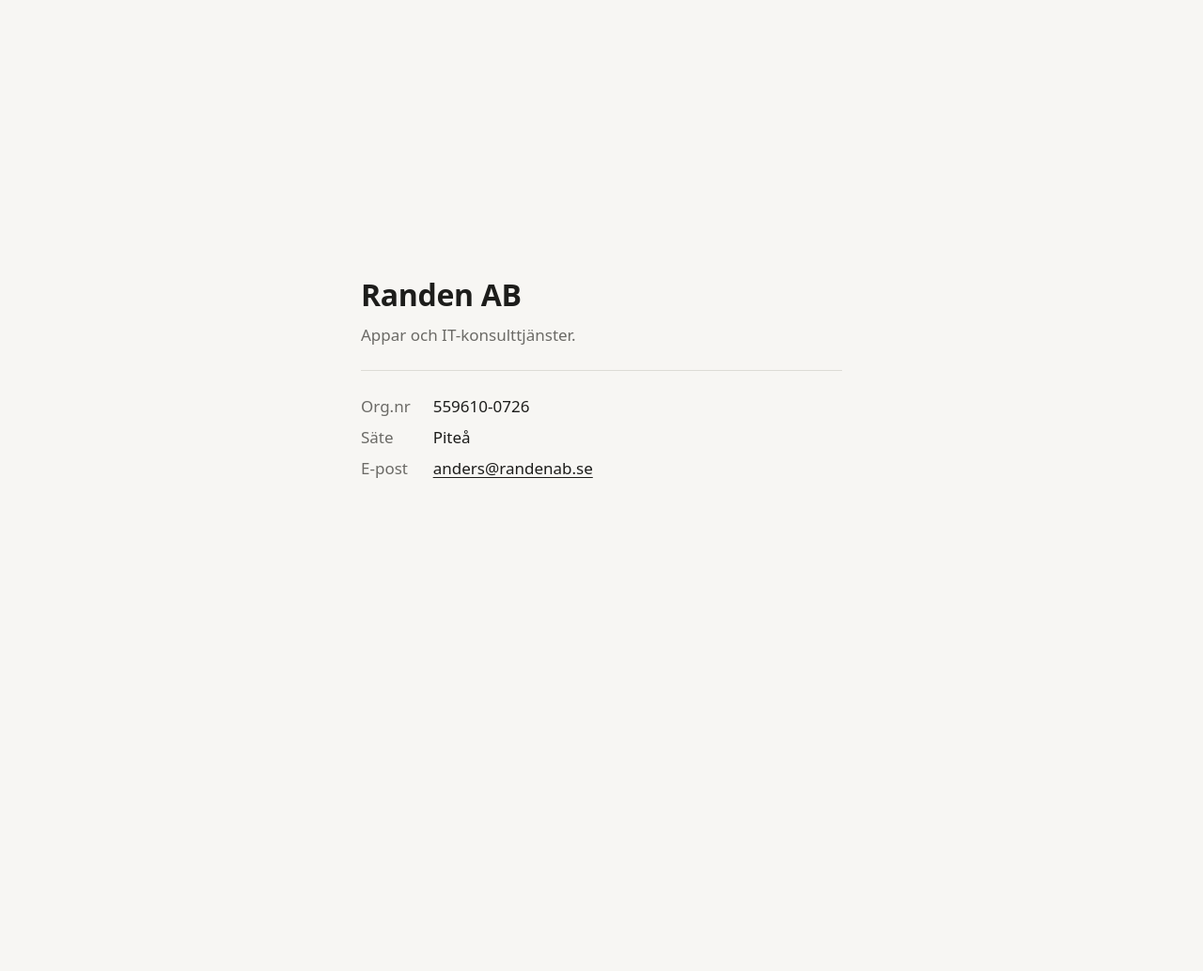
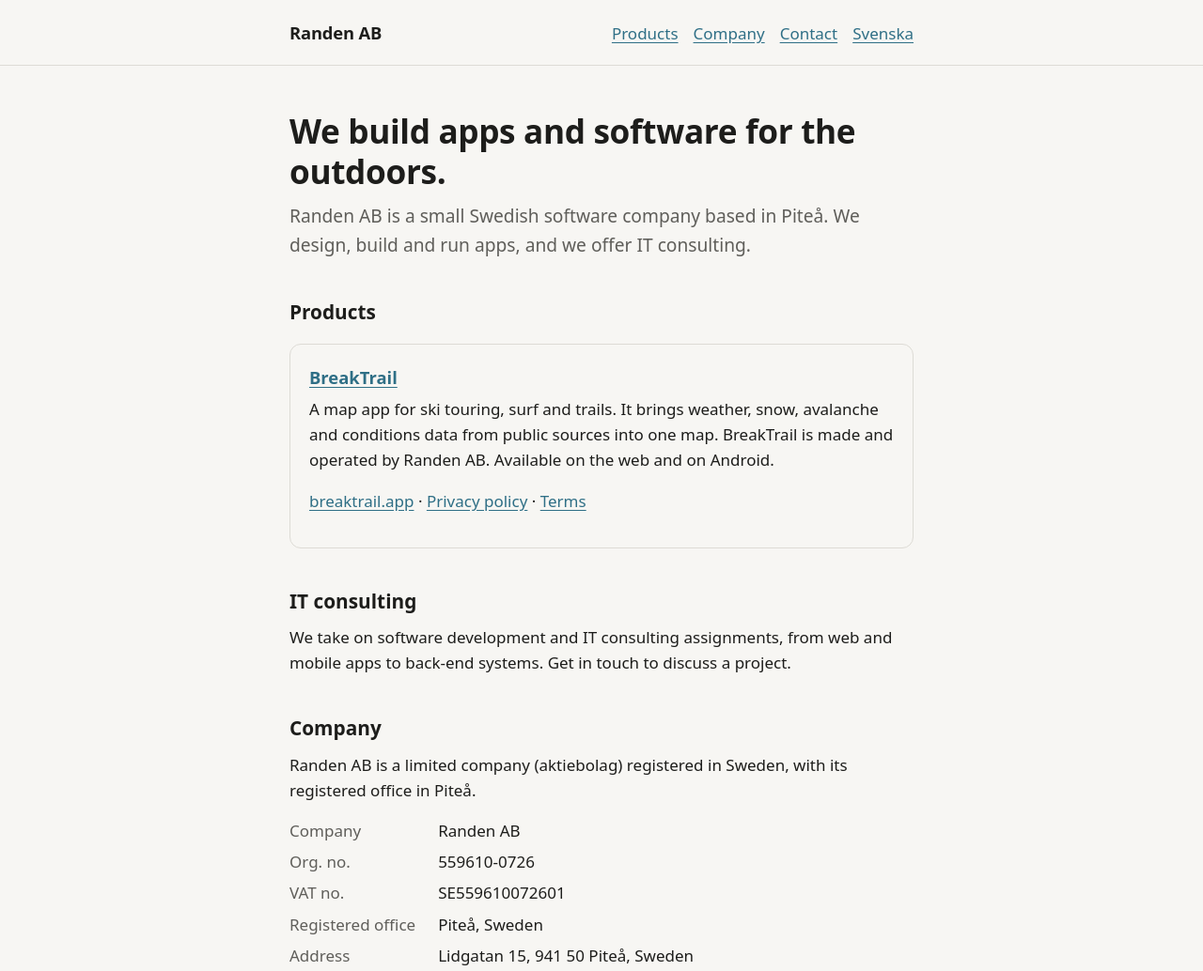
Before and after one commit to randenab/randenab.se, a plain HTML site: page index.html in a window 1280 px wide. Shown: the top 1034 px of the page at 94% size. Before the commit the page ends 800 px from the top, so only its background shows below. Drawn offline with Linux system fonts and the light colour scheme.

Commit message:
Company site: products, consulting, company facts, contact (en + sv)
Co-Authored-By: Claude Sonnet 5.5 <noreply@anthropic.com>
Claude-Session: https://claude.ai/code/session_0111PTDHcqP2BND6QPCmpfp7

```diff
--- a/index.html
+++ b/index.html
@@ -1,41 +1,69 @@
 <!doctype html>
-<html lang="sv">
+<html lang="en">
 <head>
 <meta charset="utf-8">
 <meta name="viewport" content="width=device-width, initial-scale=1">
-<title>Randen AB</title>
-<meta name="description" content="Randen AB, Piteå. Appar och IT-konsulttjänster.">
+<title>Randen AB – Apps and IT consulting</title>
+<meta name="description" content="Randen AB is a Swedish company that builds and runs apps and offers IT consulting. Maker of BreakTrail.">
+<link rel="alternate" hreflang="sv" href="/sv/">
 <style>
-  :root { --bg: #f7f6f3; --fg: #1d1d1b; --muted: #6b6a66; --line: #dddbd5; }
+  :root { --bg: #f7f6f3; --fg: #1d1d1b; --muted: #5f5e5a; --line: #dddbd5; --accent: #2f6f86; }
   @media (prefers-color-scheme: dark) {
-    :root { --bg: #161615; --fg: #ecebe7; --muted: #9a9993; --line: #33322f; }
+    :root { --bg: #161615; --fg: #ecebe7; --muted: #9a9993; --line: #33322f; --accent: #6fb1c8; }
   }
   * { box-sizing: border-box; }
-  html { height: 100%; }
-  body {
-    margin: 0; min-height: 100%; display: grid; place-items: center;
-    padding: 48px 16px; background: var(--bg); color: var(--fg);
-    font: 17px/1.6 system-ui, -apple-system, "Segoe UI", Roboto, sans-serif;
-  }
-  main { width: 100%; max-width: 32rem; }
-  h1 { margin: 0 0 4px; font-size: 2rem; font-weight: 600; letter-spacing: -0.01em; }
-  p { margin: 0 0 24px; color: var(--muted); }
-  dl { margin: 0; padding-top: 24px; border-top: 1px solid var(--line);
-       display: grid; grid-template-columns: max-content 1fr; gap: 6px 24px; }
+  body { margin: 0; background: var(--bg); color: var(--fg);
+    font: 17px/1.6 system-ui, -apple-system, "Segoe UI", Roboto, sans-serif; }
+  .wrap { max-width: 44rem; margin: 0 auto; padding: 0 20px; }
+  header { padding: 20px 0; border-bottom: 1px solid var(--line); }
+  header .wrap { display: flex; justify-content: space-between; align-items: baseline; gap: 16px; flex-wrap: wrap; }
+  header strong { font-size: 1.15rem; letter-spacing: -0.01em; }
+  nav a { margin-left: 16px; }
+  h1 { font-size: 2.2rem; line-height: 1.2; margin: 48px 0 12px; letter-spacing: -0.01em; }
+  h2 { font-size: 1.3rem; margin: 40px 0 8px; }
+  p { margin: 0 0 16px; }
+  .lead { font-size: 1.2rem; color: var(--muted); }
+  a { color: var(--accent); text-underline-offset: 3px; }
+  dl { margin: 0; display: grid; grid-template-columns: max-content 1fr; gap: 6px 24px; }
   dt { color: var(--muted); }
   dd { margin: 0; }
-  a { color: inherit; text-underline-offset: 3px; }
+  .card { border: 1px solid var(--line); border-radius: 12px; padding: 20px; margin: 16px 0; }
+  .card h3 { margin: 0 0 6px; font-size: 1.15rem; }
+  footer { margin-top: 64px; padding: 24px 0 48px; border-top: 1px solid var(--line); color: var(--muted); font-size: .9rem; }
 </style>
 </head>
 <body>
-<main>
-  <h1>Randen AB</h1>
-  <p>Appar och IT-konsulttjänster.</p>
+<header><div class="wrap">
+  <strong>Randen AB</strong>
+  <nav><a href="#products">Products</a><a href="#about">Company</a><a href="#contact">Contact</a><a href="/sv/" hreflang="sv">Svenska</a></nav>
+</div></header>
+<main class="wrap">
+  <h1>We build apps and software for the outdoors.</h1>
+  <p class="lead">Randen AB is a small Swedish software company based in Piteå. We design, build and run apps, and we offer IT consulting.</p>
+
+  <h2 id="products">Products</h2>
+  <div class="card">
+    <h3><a href="https://breaktrail.app">BreakTrail</a></h3>
+    <p>A map app for ski touring, surf and trails. It brings weather, snow, avalanche and conditions data from public sources into one map. BreakTrail is made and operated by Randen AB. Available on the web and on Android.</p>
+    <p><a href="https://breaktrail.app">breaktrail.app</a> · <a href="https://breaktrail.app/privacy">Privacy policy</a> · <a href="https://breaktrail.app/terms">Terms</a></p>
+  </div>
+
+  <h2>IT consulting</h2>
+  <p>We take on software development and IT consulting assignments, from web and mobile apps to back-end systems. Get in touch to discuss a project.</p>
+
+  <h2 id="about">Company</h2>
+  <p>Randen AB is a limited company (aktiebolag) registered in Sweden, with its registered office in Piteå.</p>
   <dl>
-    <dt>Org.nr</dt><dd>559610-0726</dd>
-    <dt>Säte</dt><dd>Piteå</dd>
-    <dt>E-post</dt><dd><a href="mailto:anders@randenab.se">anders@randenab.se</a></dd>
+    <dt>Company</dt><dd>Randen AB</dd>
+    <dt>Org. no.</dt><dd>559610-0726</dd>
+    <dt>VAT no.</dt><dd>SE559610072601</dd>
+    <dt>Registered office</dt><dd>Piteå, Sweden</dd>
+    <dt>Address</dt><dd>Lidgatan 15, 941 50 Piteå, Sweden</dd>
   </dl>
+
+  <h2 id="contact">Contact</h2>
+  <p>For questions about our company, our apps or consulting, write to <a href="mailto:anders@randenab.se">anders@randenab.se</a></p>
 </main>
+<footer><div class="wrap">© 2026 Randen AB · Piteå, Sweden</div></footer>
 </body>
 </html>
```
Also changed, not shown: sv/index.html (added, +69 -0 lines), 1 other file.
